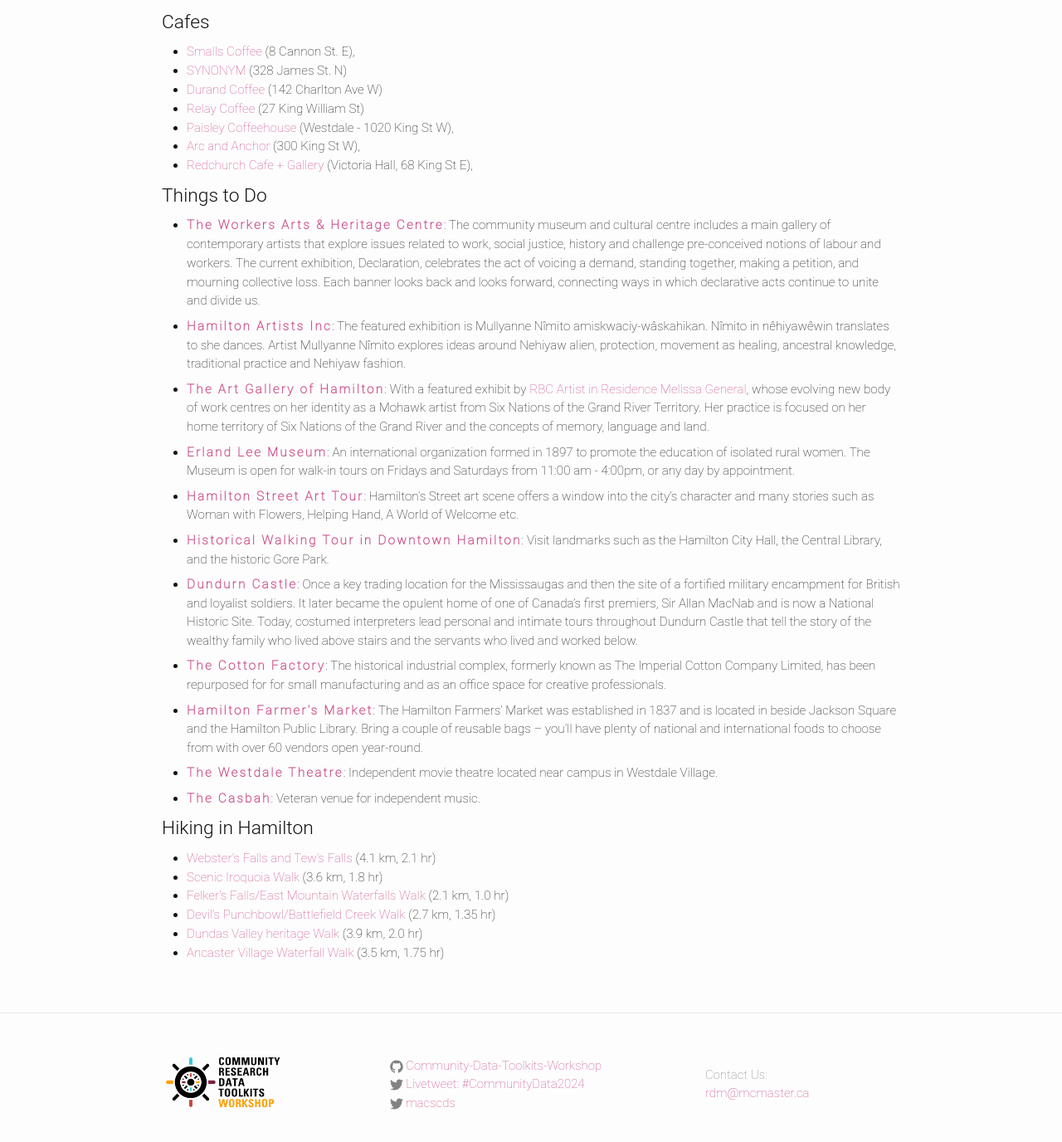
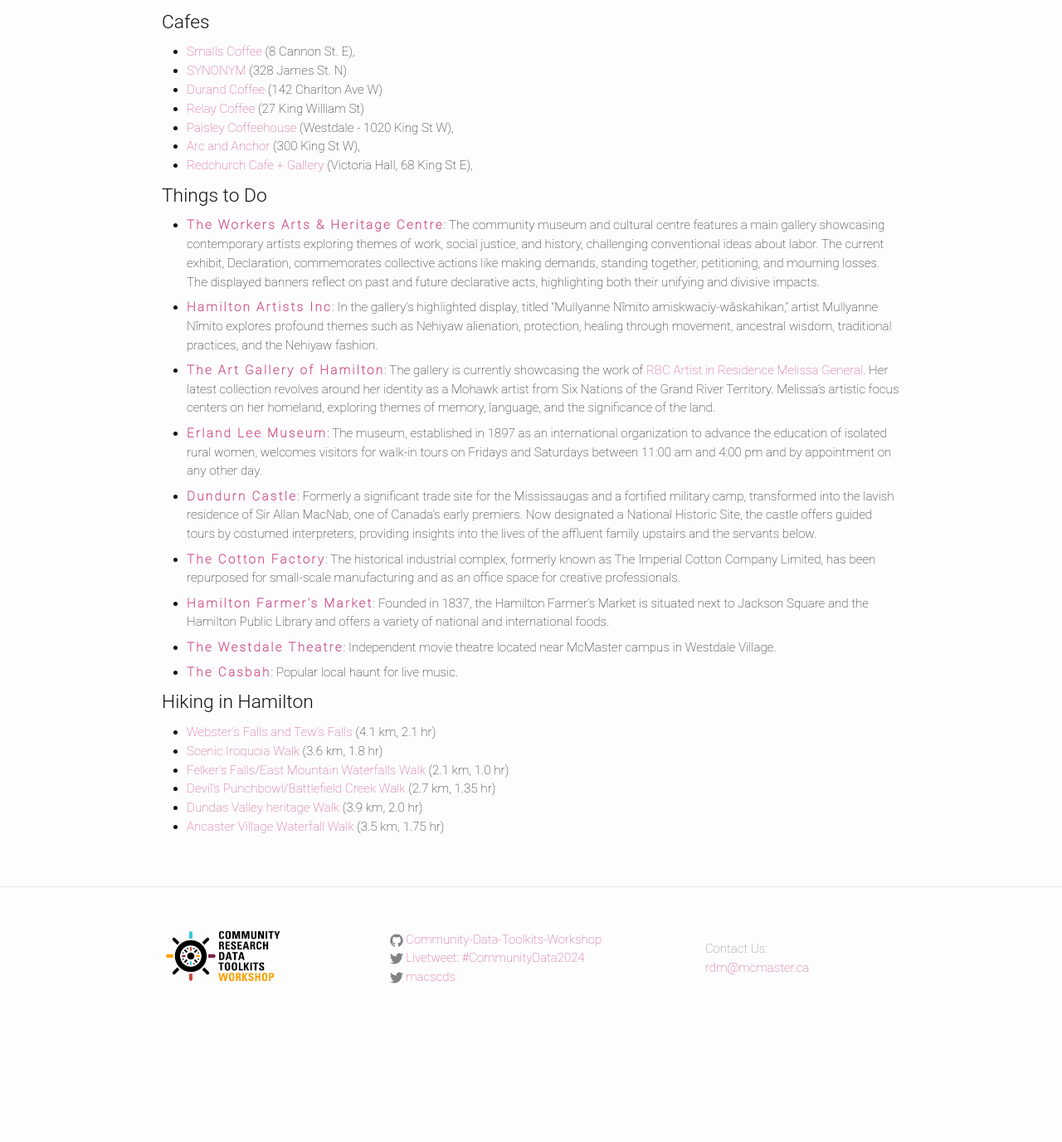
Before and after one commit to Community-Data-Toolkits-Workshop/CDTW, a Jekyll site: the page built from about.md, in a window 1280 px wide and 1400 px high, scrolled down 630 px. Shown: the top 1376 px of the window at 83% size. Built offline with Jekyll 4.4.1, drawn with Linux system fonts in a browser that asks for light colours; after the commit the page ends 1878 px from its top, so only the background shows below that.

Commit message:
Updated descriptions.

```diff
--- a/about.md
+++ b/about.md
@@ -32,28 +32,24 @@
 
 ## Things to Do
 
-- **[The Workers Arts & Heritage Centre](https://wahc-museum.ca/event/declaration/)**: The community museum and cultural centre includes a main gallery of contemporary artists that explore issues related to work, social justice, history and challenge pre-conceived notions of labour and workers. The current exhibition, Declaration, celebrates the act of voicing a demand, standing together, making a petition, and mourning collective loss. Each banner looks back and looks forward, connecting ways in which declarative acts continue to unite and divide us.
+- **[The Workers Arts & Heritage Centre](https://wahc-museum.ca/event/declaration/)**: The community museum and cultural centre features a main gallery showcasing contemporary artists exploring themes of work, social justice, and history, challenging conventional ideas about labor. The current exhibit, Declaration, commemorates collective actions like making demands, standing together, petitioning, and mourning losses. The displayed banners reflect on past and future declarative acts, highlighting both their unifying and divisive impacts.
 
-- **[Hamilton Artists Inc](https://www.theinc.ca/exhibitions/mullyanne-nimito-amiskwaciy-waskahikan)**: The featured exhibition is Mullyanne Nîmito amiskwaciy-wâskahikan. Nîmito in nêhiyawêwin translates to she dances. Artist Mullyanne Nîmito explores ideas around Nehiyaw alien, protection, movement as healing, ancestral knowledge, traditional practice and Nehiyaw fashion.
+- **[Hamilton Artists Inc](https://www.theinc.ca/exhibitions/mullyanne-nimito-amiskwaciy-waskahikan)**: In the gallery's highlighted display, titled "Mullyanne Nîmito amiskwaciy-wâskahikan," artist Mullyanne Nîmito explores profound themes such as Nehiyaw alienation, protection, healing through movement, ancestral wisdom, traditional practices, and the Nehiyaw fashion.
 
 
-- **[The Art Gallery of Hamilton](https://www.artgalleryofhamilton.com/)**: With a featured exhibit by [RBC Artist in Residence Melissa General](https://www.artgalleryofhamilton.com/exhibition/melissa-general/), whose evolving new body of work centres on her identity as a Mohawk artist from Six Nations of the Grand River Territory. Her practice is focused on her home territory of Six Nations of the Grand River and the concepts of memory, language and land.
+- **[The Art Gallery of Hamilton](https://www.artgalleryofhamilton.com/)**: The gallery is currently showcasing the work of [RBC Artist in Residence Melissa General](https://www.artgalleryofhamilton.com/exhibition/melissa-general/). Her latest collection revolves around her identity as a Mohawk artist from Six Nations of the Grand River Territory. Melissa's artistic focus centers on her homeland, exploring themes of memory, language, and the significance of the land.
 
-- **[Erland Lee Museum](https://erlandleemuseum.ca)**: An international organization formed in 1897 to promote the education of isolated rural women. The Museum is open for walk-in tours on Fridays and Saturdays from 11:00 am - 4:00pm, or any day by appointment.
+- **[Erland Lee Museum](https://erlandleemuseum.ca)**: The museum, established in 1897 as an international organization to advance the education of isolated rural women, welcomes visitors for walk-in tours on Fridays and Saturdays between 11:00 am and 4:00 pm and by appointment on any other day.
 
-- **[Hamilton Street Art Tour](https://tourismhamilton.com/street-art-guide/ )**: Hamilton’s Street art scene offers a window into the city’s character and many stories such as Woman with Flowers, Helping Hand, A World of Welcome etc.
+- **[Dundurn Castle](https://tourismhamilton.com/partner/dundurn-national-historic-site/)**: Formerly a significant trade site for the Mississaugas and a fortified military camp, transformed into the lavish residence of Sir Allan MacNab, one of Canada's early premiers. Now designated a National Historic Site, the castle offers guided tours by costumed interpreters, providing insights into the lives of the affluent family upstairs and the servants below.
 
-- **[Historical Walking Tour in Downtown Hamilton](https://www.hamilton.ca/people-programs/hamilton-municipal-cemeteries/our-cemeteries/historical-walking-tours)**: Visit landmarks such as the Hamilton City Hall, the Central Library, and the historic Gore Park.
+- **[The Cotton Factory](https://www.cottonfactory.ca)**: The historical industrial complex, formerly known as The Imperial Cotton Company Limited, has been repurposed for small-scale manufacturing and as an office space for creative professionals.
 
-- **[Dundurn Castle](https://tourismhamilton.com/partner/dundurn-national-historic-site/)**: Once a key trading location for the Mississaugas and then the site of a fortified military encampment for British and loyalist soldiers. It later became the opulent home of one of Canada's first premiers, Sir Allan MacNab and is now a National Historic Site. Today, costumed interpreters lead personal and intimate tours throughout Dundurn Castle that tell the story of the wealthy family who lived above stairs and the servants who lived and worked below.
+- **[Hamilton Farmer’s Market](https://hamiltonfarmersmarket.ca)**: Founded in 1837, the Hamilton Farmer's Market is situated next to Jackson Square and the Hamilton Public Library and offers a variety of national and international foods.
 
-- **[The Cotton Factory](https://www.cottonfactory.ca)**: The historical industrial complex, formerly known as The Imperial Cotton Company Limited, has been repurposed for for small manufacturing and as an office space for creative professionals.
+- **[The Westdale Theatre](https://www.thewestdale.ca/)**: Independent movie theatre located near McMaster campus in Westdale Village.
 
-- **[Hamilton Farmer’s Market](https://hamiltonfarmersmarket.ca)**: The Hamilton Farmers' Market was established in 1837 and is located in beside Jackson Square and the Hamilton Public Library. Bring a couple of reusable bags – you'll have plenty of national and international foods to choose from with over 60 vendors open year-round.
-
-- **[The Westdale Theatre](https://www.thewestdale.ca/)**: Independent movie theatre located near campus in Westdale Village.
-
-- **[The Casbah](https://casbahlounge.ca/)**: Veteran venue for independent music.
+- **[The Casbah](https://casbahlounge.ca/)**: Popular local haunt for live music.
 
 ## Hiking in Hamilton
 - [Webster’s Falls and Tew’s Falls](https://geotrail.ca/websters-falls-and-gorge-walk/) (4.1 km, 2.1 hr)
```
